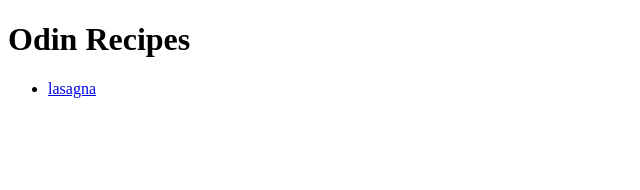
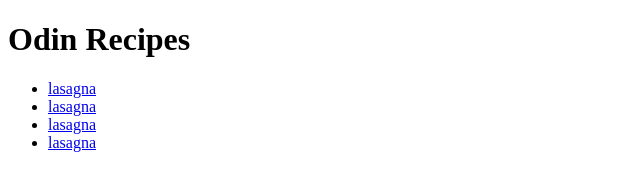
Before and after one commit to tnt1989x/odin-recipes, a plain HTML site: page index.html in a window 1280 px wide. Shown: the whole page, without its empty margins (0-640 px from the left). Drawn offline with Linux system fonts and the light colour scheme.

Commit message:
README.md index.html

```diff
--- a/index.html
+++ b/index.html
@@ -9,6 +9,9 @@
     <h1>Odin Recipes</h1>
     <ul>
      <li><a href="recipes/lasagna.html">lasagna</a></li>
+     <li><a href="recipes/lasagna.html">lasagna</a></li>
+     <li><a href="recipes/lasagna.html">lasagna</a></li>
+     <li><a href="recipes/lasagna.html">lasagna</a></li>
     </ul>
 </body>
 </html>
```
Also changed, not shown: 1 other file.
